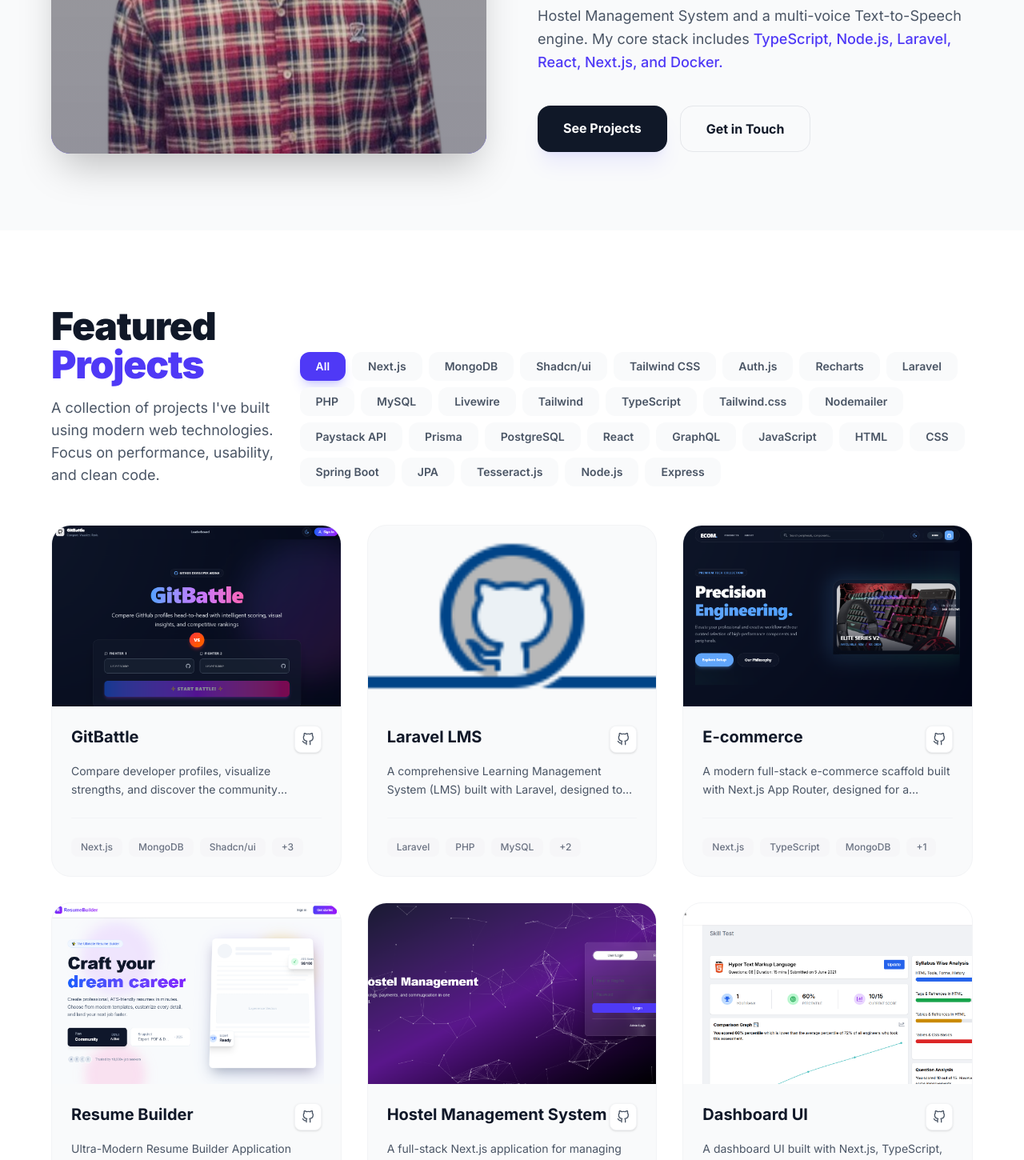
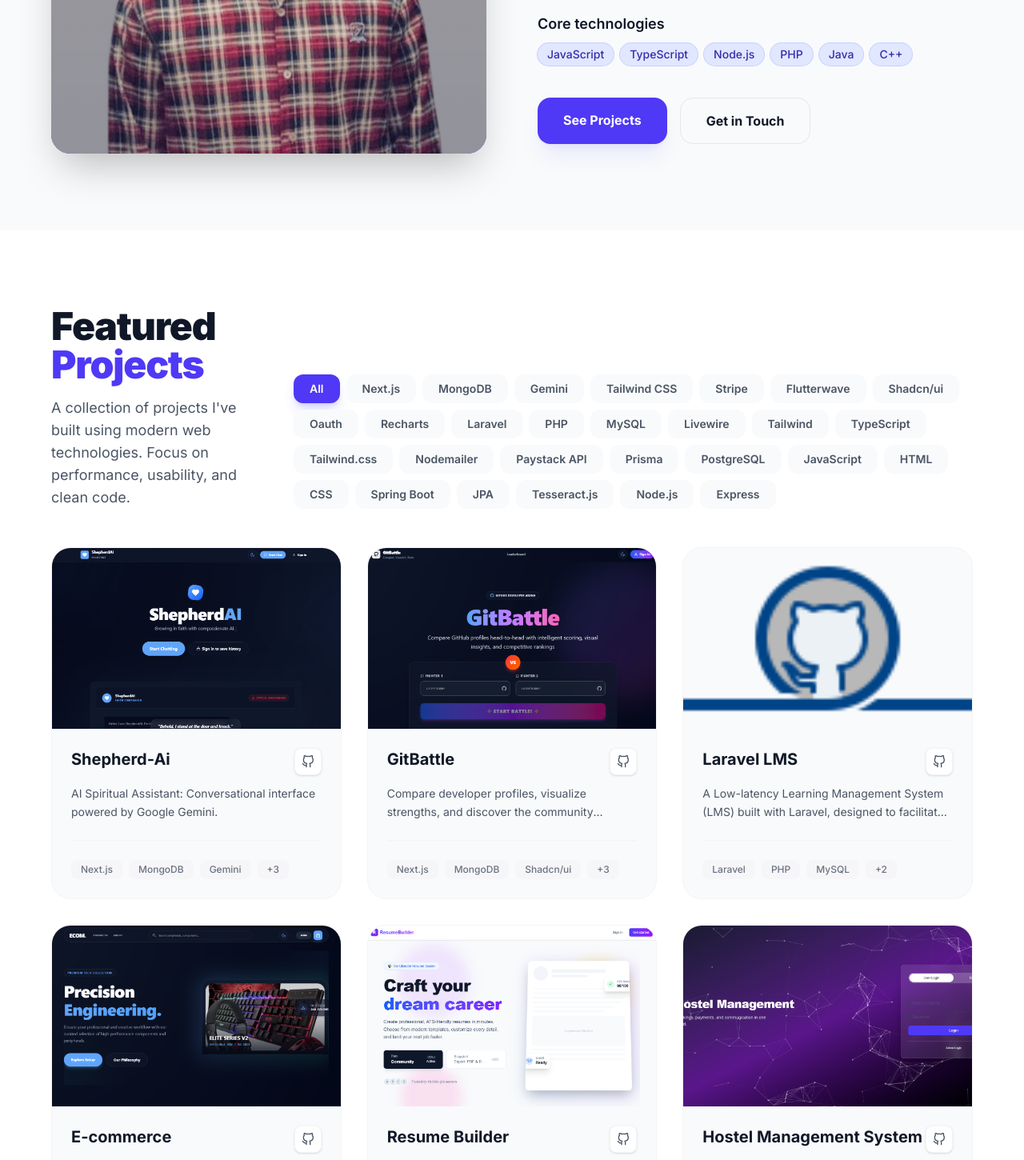
Before and after one commit to silassdev/didactic-octo, a Next.js app: page / in a window 1280 px wide. Shown: the part 1140-2590 px from the top of the page at 80% size. Built offline with nearby package versions, Linux system fonts and the light colour scheme.

Commit message:
Added new project; Shepherd AI

```diff
--- a/components/sections/About.tsx
+++ b/components/sections/About.tsx
@@ -1,8 +1,33 @@
 'use client';
 
 import { motion } from 'framer-motion';
+import React from 'react';
+
+function LanguagesPills({ languages = ['JavaScript', 'TypeScript', 'Node.js', 'PHP', 'Java', 'C++'] }) {
+  return (
+    <ul
+      role="list"
+      aria-label="Core technologies"
+      className="flex flex-wrap gap-2 mt-2"
+    >
+      {languages.map((lang) => (
+        <li key={lang}>
+          <span
+            className="inline-flex items-center gap-2 px-3 py-1 rounded-full text-sm font-medium
+                       bg-indigo-100 text-indigo-800 dark:bg-indigo-900 dark:text-indigo-200
+                       ring-1 ring-indigo-200 dark:ring-indigo-800"
+          >
+            {lang}
+          </span>
+        </li>
+      ))}
+    </ul>
+  );
+}
 
 export default function About() {
+  const coreLanguages = ['JavaScript', 'TypeScript', 'Node.js', 'PHP', 'Java', 'C++'];
+
   return (
     <section id="about" className="py-24 bg-gray-50 dark:bg-gray-900 px-6">
       <div className="max-w-6xl mx-auto grid md:grid-cols-2 gap-16 items-center">
@@ -15,35 +40,50 @@
           <div className="relative aspect-square w-full rounded-3xl overflow-hidden bg-indigo-600 shadow-2xl group">
             <img
               src="/silassdev.png"
-                            alt="Silas Tyokaha"
+              alt="Silas Tyokaha — Developer"
               className="w-full h-full object-cover object-center transform-gpu scale-110 transition-transform duration-700"
             />
             <div className="absolute inset-0 bg-gradient-to-t from-indigo-900/10 to-transparent pointer-events-none" />
           </div>
         </motion.div>
 
-                <motion.div initial={{ opacity: 0, x: 20 }} whileInView={{ opacity: 1, x: 0 }} transition={{ duration: 0.8 }} viewport={{ once: true }}>
+        <motion.div
+          initial={{ opacity: 0, x: 20 }}
+          whileInView={{ opacity: 1, x: 0 }}
+          transition={{ duration: 0.8 }}
+          viewport={{ once: true }}
+        >
           <h2 className="text-4xl md:text-5xl font-black mb-6 text-gray-900 dark:text-white">
             About <span className="text-indigo-600 dark:text-indigo-400">Me</span>
           </h2>
 
           <div className="space-y-6 text-gray-600 dark:text-gray-400 text-lg leading-relaxed">
             <p>
-                            I’m a full-stack engineer specializing in scalable backend architectures <strong className="text-gray-900 dark:text-white font-semibold">(API design, background jobs, auth, data modeling)</strong>, high-performance frontends (React/Next.js, TypeScript, SSR), and efficient DevOps workflows.
+              I am a full-stack software engineer focused on designing scalable backend systems — API design, background processing, authentication, and data modelling — paired with performance-oriented frontends built with React and Next.js (TypeScript, SSR).
             </p>
+
             <p>
-                            I build features end-to-end with a focus on clean abstractions, predictable data flows, automated testing, and production reliability.
+              I deliver features end-to-end with an emphasis on clean abstractions, predictable data flows, automated testing, observability, and production reliability.
             </p>
-                        <p>
-                            I also develop technical side projects, including a full-stack Hostel Management System and a multi-voice Text-to-Speech engine. My core stack includes <span className="text-indigo-600 dark:text-indigo-400 font-medium">TypeScript, Node.js, Laravel, React, Next.js, and Docker.</span>
-                        </p>
+
+            <div>
+              <div className="text-gray-900 dark:text-white font-semibold">Core technologies</div>
+              <LanguagesPills languages={coreLanguages} />
+            </div>
           </div>
 
           <div className="mt-10 flex flex-wrap gap-4">
-                        <a href="#projects" className="px-8 py-4 rounded-2xl bg-gray-900 dark:bg-white text-white dark:text-gray-900 font-bold hover:scale-105 transition-all duration-300 shadow-xl shadow-indigo-500/10">
+            <a
+              href="#projects"
+              className="px-8 py-4 rounded-2xl bg-indigo-600 hover:bg-indigo-700 text-white font-bold hover:scale-105 transition-all duration-300 shadow-xl shadow-indigo-500/10"
+            >
               See Projects
             </a>
-                        <a href="mailto:9shila@gmail.com" className="px-8 py-4 rounded-2xl border border-gray-200 dark:border-gray-800 font-bold hover:bg-gray-50 dark:hover:bg-gray-800/50 transition-all duration-300">
+
+            <a
+              href="mailto:9shila@gmail.com"
+              className="px-8 py-4 rounded-2xl border border-gray-200 dark:border-gray-800 font-bold hover:bg-gray-50 dark:hover:bg-gray-800/50 transition-all duration-300"
+            >
               Get in Touch
             </a>
           </div>
--- a/lib/data/projects.ts
+++ b/lib/data/projects.ts
@@ -11,11 +11,21 @@
 
 export const projects: Project[] = [
   {
+    id: 'shepherd-ai',
+    title: 'Shepherd-Ai',
+    description: 'AI Spiritual Assistant: Conversational interface powered by Google Gemini.',
+    details: 'AI web application designed to provide compassionate, scripture-rooted guidance and spiritual support through advanced artificial intelligence. It combines modern web technology with biblical wisdom to assist users in their daily spiritual walk..',
+    tags: ['Next.js', 'MongoDB', 'Gemini', 'Tailwind CSS', 'Stripe', 'Flutterwave'],
+    repo: 'https://github.com/silassdev/miniature-waddle',
+    live: 'https://git-battless.vercel.app/',
+    image: '/shepherd-ai.png',
+  },
+  {
     id: 'gitbattle',
     title: 'GitBattle',
     description: 'Compare developer profiles, visualize strengths, and discover the community leaderboard.',
     details: 'GitBattle is a modern, full-stack web application that allows developers to compare GitHub profiles using a weighted scoring algorithm.',
-    tags: ['Next.js', 'MongoDB', 'Shadcn/ui', 'Tailwind CSS', 'Auth.js', 'Recharts'],
+    tags: ['Next.js', 'MongoDB', 'Shadcn/ui', 'Tailwind CSS', 'Oauth', 'Recharts'],
     repo: 'https://github.com/silassdev/silver-lamp',
     live: 'https://git-battless.vercel.app/',
     image: '/gitbattle.png',
@@ -23,8 +33,8 @@
   {
     id: 'laravel-lms',
     title: 'Laravel LMS',
-    description: 'A comprehensive Learning Management System (LMS) built with Laravel, designed to facilitate education',
-    details: 'A comprehensive Learning Management System (LMS) built with Laravel, designed to facilitate online education through role-based access for administrators, trainers, and students. This application leverages modern web technologies to provide a seamless experience for managing courses, blogs, user profiles, and more.',
+    description: 'A Low-latency Learning Management System (LMS) built with Laravel, designed to facilitate education',
+    details: 'This application leverages modern web technologies to provide a seamless experience for managing courses, blogs, user profiles, and more.',
     tags: ['Laravel', 'PHP', 'MySQL', 'Livewire', 'Tailwind'],
     repo: 'https://github.com/silassdev/crispy-sniffle',
     image: '/github.png',
@@ -32,7 +42,7 @@
   {
     id: 'ecommerce-next',
     title: 'E-commerce',
-    description: 'A modern full-stack e-commerce scaffold built with Next.js App Router, designed for a computer & accessories store. Includes a production-ready frontend, API routes, MongoDB backend, and a lightweight admin system.',
+    description: 'Full-stack e-commerce designed for a computer & accessories store.',
     details: 'A modern full-stack e-commerce scaffold built with Next.js App Router, designed for a computer & accessories store. Includes a production-ready frontend, API routes, MongoDB backend, and a lightweight admin system.',
     tags: ['Next.js', 'TypeScript', 'MongoDB', 'Tailwind.css'],
     repo: 'https://github.com/silassdev/fantastic-giggle',
@@ -58,16 +68,6 @@
     repo: 'https://github.com/silassdev/redesigned-hstel',
     live: 'https://redesigned-hstel.vercel.app/',
     image: '/hostel.png',
-  },
-  {
-    id: 'dashboardui',
-    title: 'Dashboard UI',
-    description: 'A dashboard UI built with Next.js, TypeScript, and Prisma.',
-    details: 'A dashboard UI built with Next.js, TypeScript, and Prisma.',
-    tags: ['React', 'GraphQL', 'Tailwind'],
-    repo: 'https://github.com/silassdev/dashboard-ui',
-    live: 'https://dashb-delta.vercel.app/dashboard',
-    image: '/dash.png',
   },
   {
     id: 'text-to-speech-converter',
```
Also changed, not shown: public/shepherd-ai.png (added). Lines whose indentation alone changed are shown as unchanged.
